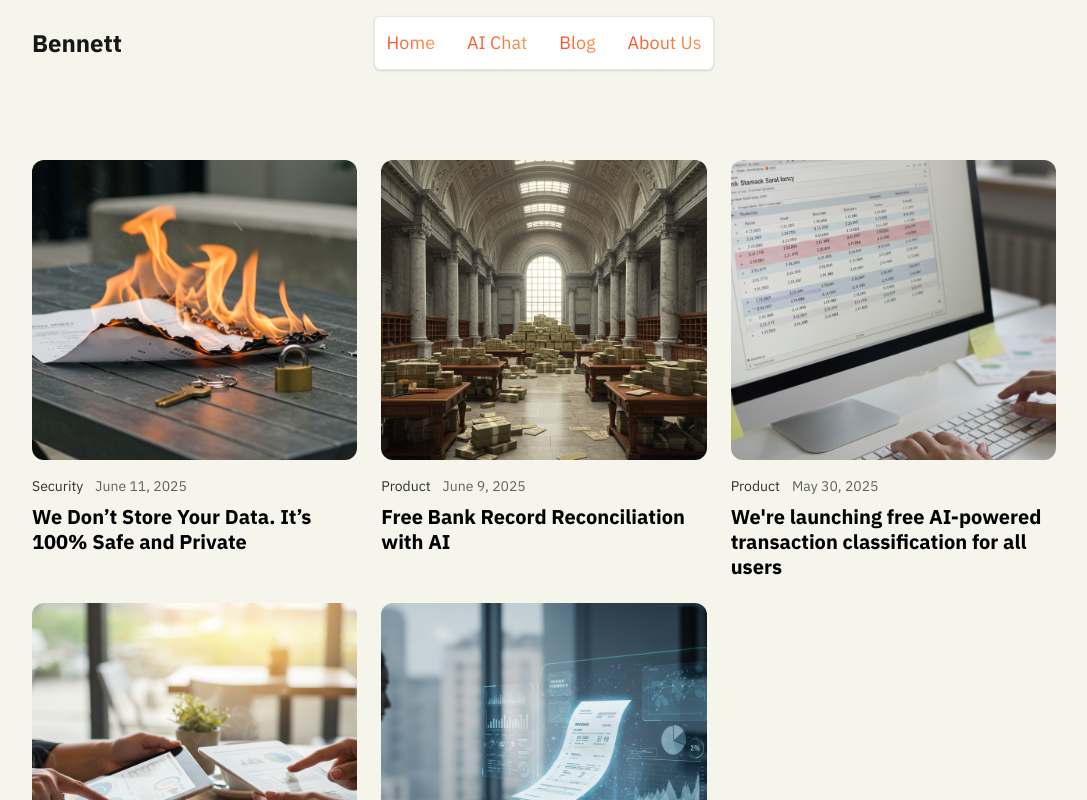
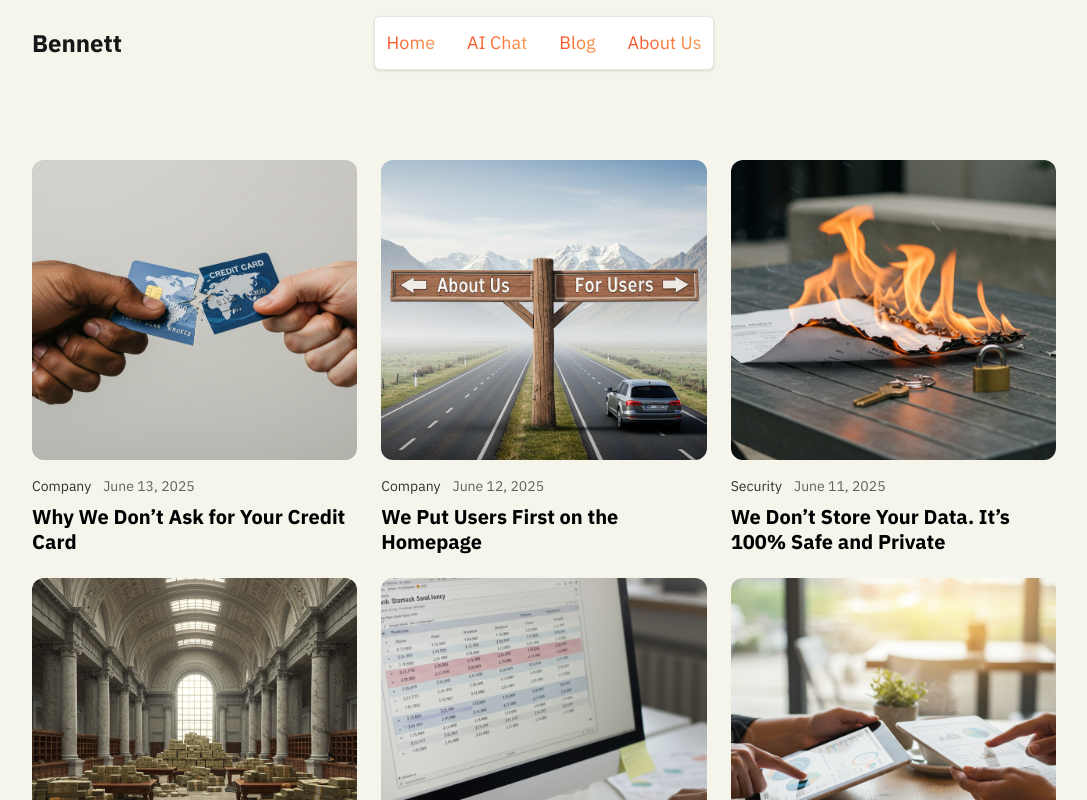
Before and after one commit to Velqen/Velqen-Webpage, a Next.js app: page /blog in a window 1280 px wide. Shown: the top 800 px of the page, without its empty margins (96-1183 px from the left). Built offline with nearby package versions, Linux system fonts and the light colour scheme; no server answers.

Commit message:
adding 2 new blog post

```diff
--- a/src/components/InvoiceExtraction/InvoiceExtraction.tsx
+++ b/src/components/InvoiceExtraction/InvoiceExtraction.tsx
@@ -59,7 +59,7 @@ const InvoiceExtraction = () => {
     <div className="w-[100%] mx-auto">
       {/* Upload area (always visible)*/}
       <div
-        className="border-dashed border-2 border-gray-400 rounded-lg p-6 text-center cursor-pointer hover:border-bennett-orange transition"
+        className="border-dashed border-2 border-bennett-gray rounded-lg p-6 text-center cursor-pointer hover:border-bennett-orange transition"
         onClick={() => fileInputRef.current?.click()}
         onDrop={handleDrop}
         onDragOver={(e) => e.preventDefault()}
@@ -135,7 +135,7 @@ const InvoiceExtraction = () => {
       <div
         className={`${
           selectedFile ? "h-[200px]" : "h-[500px]" // ✅ Height changes conditionally
-        } flex items-center justify-center border-dashed border-2 border-gray-400 rounded-lg p-6 cursor-pointer hover:border-bennett-orange transition mb-6`}
+        } flex items-center justify-center border-dashed border-2 border-bennett-gray rounded-lg p-6 cursor-pointer hover:border-bennett-orange transition mb-6`}
         onClick={() => fileInputRef.current?.click()}
         onDrop={handleDrop}
         onDragOver={(e) => e.preventDefault()}
--- a/src/data/blogPosts.ts
+++ b/src/data/blogPosts.ts
@@ -68,6 +68,32 @@ const blogPosts = [
     "It’s completely free. No subscriptions, no hidden charges. Just clean, effortless reconciliation driven by smart AI."
   ],
 },
+{
+  id: 6,
+  slug: "we-put-users-first-homepage",
+  title: "We Put Users First on the Homepage",
+  category: "Company",
+  date: "June 12, 2025",
+  image: "/blog/post6.jpg", // update the path if needed
+  content: [
+    "Most AI platforms start by talking about themselves. We flipped that approach.",
+    "Instead of filling our homepage with mission statements or bios, we focused on you — the user. From the moment you land, you can try free AI tools like transaction classification, invoice OCR, and record reconciliation. No fluff. Just value.",
+    "We believe real trust is earned by showing what we can do, not by telling you who we are. That’s why we lead with functionality and let the product speak for itself."
+  ]
+},
+{
+  id: 7,
+  slug: "no-credit-card-needed",
+  title: "Why We Don’t Ask for Your Credit Card",
+  category: "Company",
+  date: "June 13, 2025",
+  image: "/blog/post7.jpg", // add or update this file in your /public/blog folder
+  content: [
+    "We believe signing up should be risk free, so we don’t ask for your credit card up front. All our AI finance features are available free without a trial or hidden fees.",
+    "By removing barriers we let you explore real value before making any commitment. Trust is earned by experience, not locked behind payment walls. Try it now and see for yourself."
+  ]
+},
+
 
 ];
 
```
Also changed, not shown: public/blog/post6.jpg (added), public/blog/post7.jpg (added).
